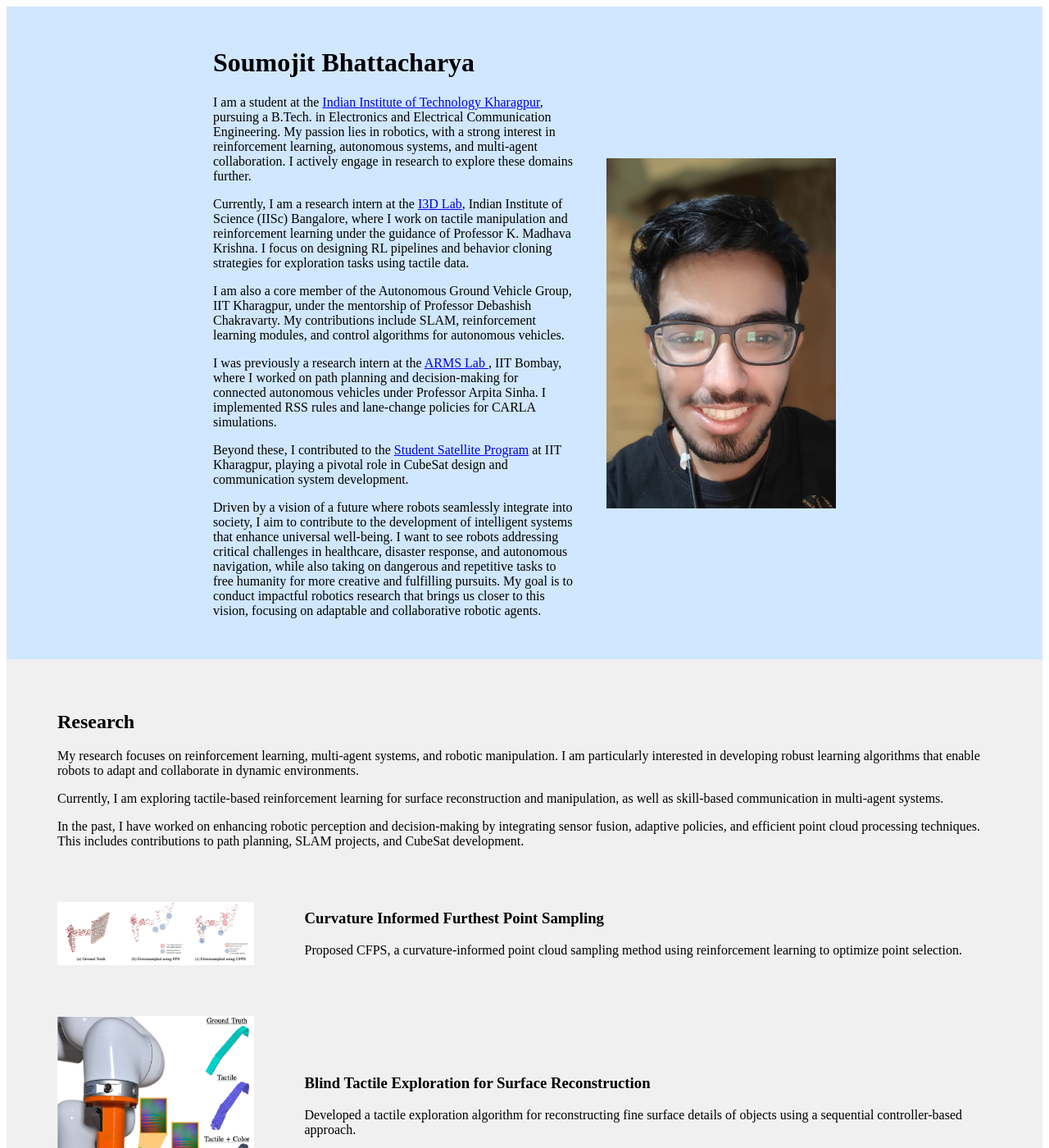
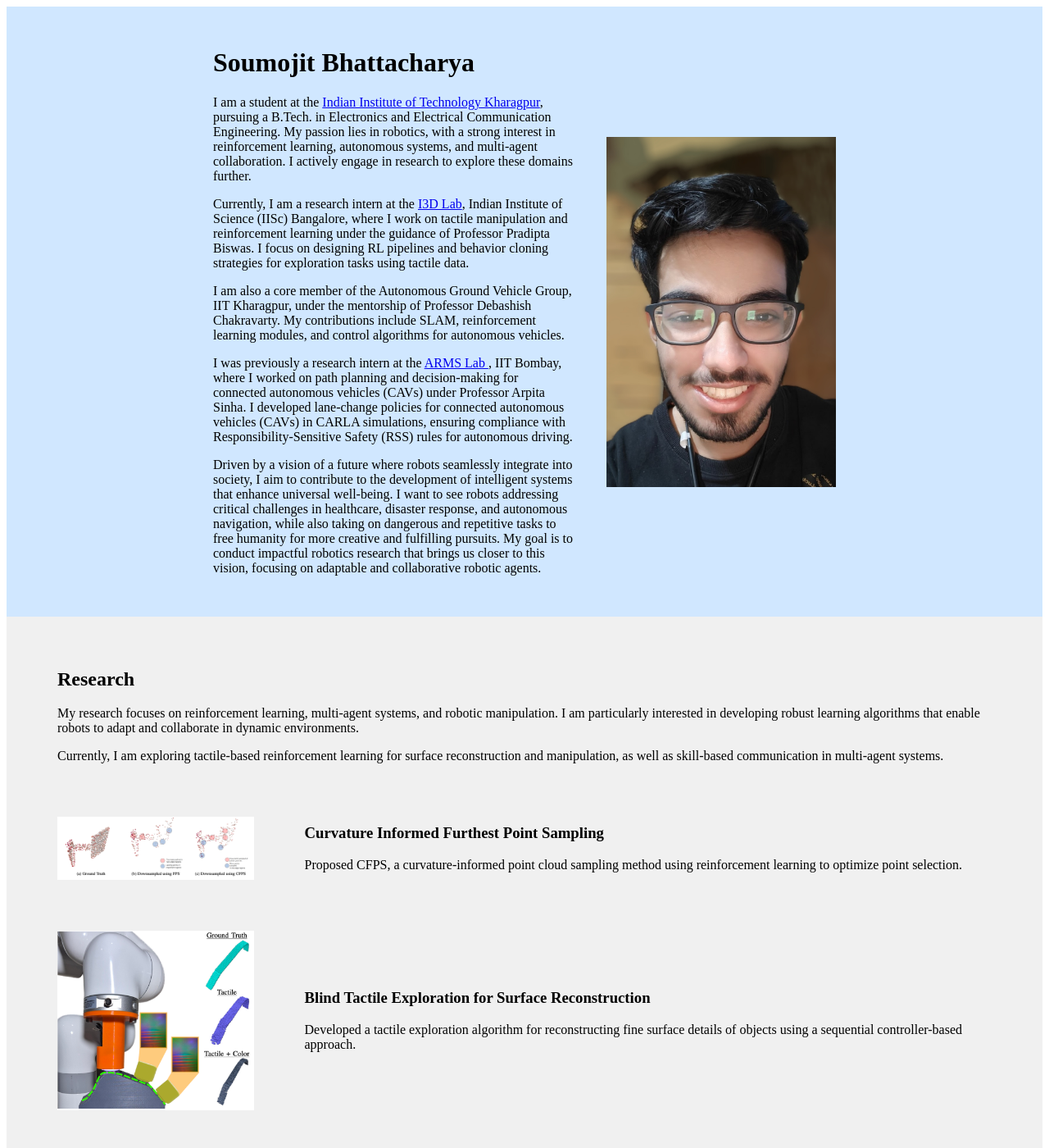
Before and after one commit to BabaYaga840/BabaYaga840.github.io, a Jekyll site: the page built from _posts/2024-12-11-MAPF.markdown, in a window 1280 px wide and 1400 px high. Shown: the whole window at 82% size. Built offline with Jekyll 4.4.1, drawn with Linux system fonts in a browser that asks for light colours.

Commit message:
Update default.html

```diff
--- a/_layouts/default.html
+++ b/_layouts/default.html
@@ -30,16 +30,13 @@
     I am a student at the <a href="https://www.iitkgp.ac.in/">Indian Institute of Technology Kharagpur</a>, pursuing a B.Tech. in Electronics and Electrical Communication Engineering. My passion lies in robotics, with a strong interest in reinforcement learning, autonomous systems, and multi-agent collaboration. I actively engage in research to explore these domains further.
 </p>
 <p>
-    Currently, I am a research intern at the <a href="https://cambum.net/I3D.htm">I3D Lab</a>, Indian Institute of Science (IISc) Bangalore, where I work on tactile manipulation and reinforcement learning under the guidance of Professor K. Madhava Krishna. I focus on designing RL pipelines and behavior cloning strategies for exploration tasks using tactile data.
+    Currently, I am a research intern at the <a href="https://cambum.net/I3D.htm">I3D Lab</a>, Indian Institute of Science (IISc) Bangalore, where I work on tactile manipulation and reinforcement learning under the guidance of Professor Pradipta Biswas. I focus on designing RL pipelines and behavior cloning strategies for exploration tasks using tactile data.
 </p>
 <p>
     I am also a core member of the Autonomous Ground Vehicle Group, IIT Kharagpur, under the mentorship of Professor Debashish Chakravarty. My contributions include SLAM, reinforcement learning modules, and control algorithms for autonomous vehicles.
 </p>
 <p>
-    I was previously a research intern at the <a href="https://www.sc.iitb.ac.in/robotics/"> ARMS Lab </a> , IIT Bombay, where I worked on path planning and decision-making for connected autonomous vehicles under Professor Arpita Sinha. I implemented RSS rules and lane-change policies for CARLA simulations.
-</p>
-<p>
-    Beyond these, I contributed to the <a href="https://www.linkedin.com/company/sspiitgp/posts/?feedView=all">Student Satellite Program</a> at IIT Kharagpur, playing a pivotal role in CubeSat design and communication system development.
+    I was previously a research intern at the <a href="https://www.sc.iitb.ac.in/robotics/"> ARMS Lab </a> , IIT Bombay, where I worked on path planning and decision-making for connected autonomous vehicles (CAVs) under Professor Arpita Sinha. I developed lane-change policies for connected autonomous vehicles (CAVs) in CARLA simulations, ensuring compliance with Responsibility-Sensitive Safety (RSS) rules for autonomous driving.
 </p>
 <p>
     Driven by a vision of a future where robots seamlessly integrate into society, I aim to contribute to the development of intelligent systems that enhance universal well-being. I want to see robots addressing critical challenges in healthcare, disaster response, and autonomous navigation, while also taking on dangerous and repetitive tasks to free humanity for more creative and fulfilling pursuits. My goal is to conduct impactful robotics research that brings us closer to this vision, focusing on adaptable and collaborative robotic agents.
@@ -66,9 +63,7 @@
 <p>
     Currently, I am exploring tactile-based reinforcement learning for surface reconstruction and manipulation, as well as skill-based communication in multi-agent systems.
 </p>
-<p>
-    In the past, I have worked on enhancing robotic perception and decision-making by integrating sensor fusion, adaptive policies, and efficient point cloud processing techniques. This includes contributions to path planning, SLAM projects, and CubeSat development.
-</p>        </td>
+        </td>
       </tr>
     </table>
 
```
